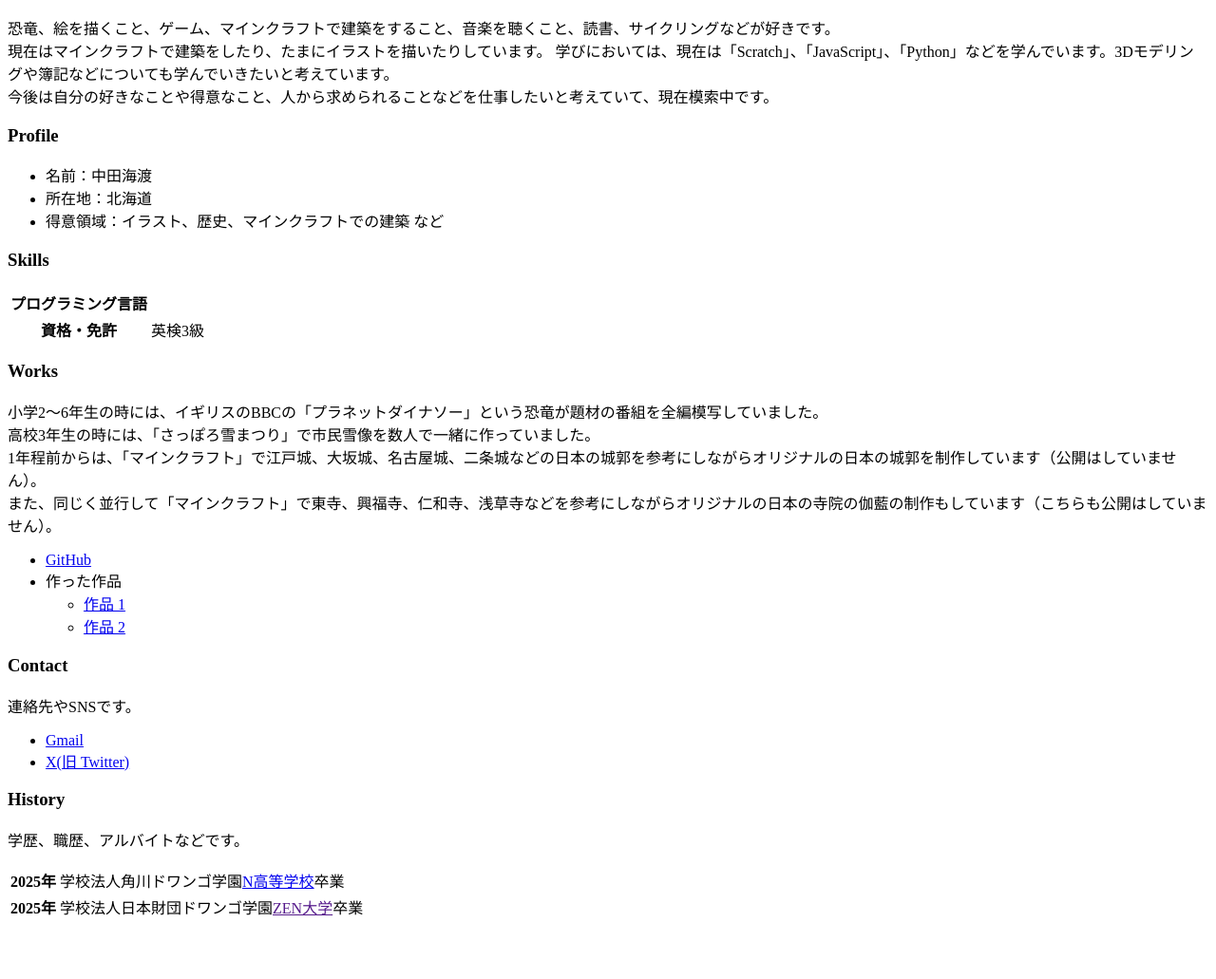
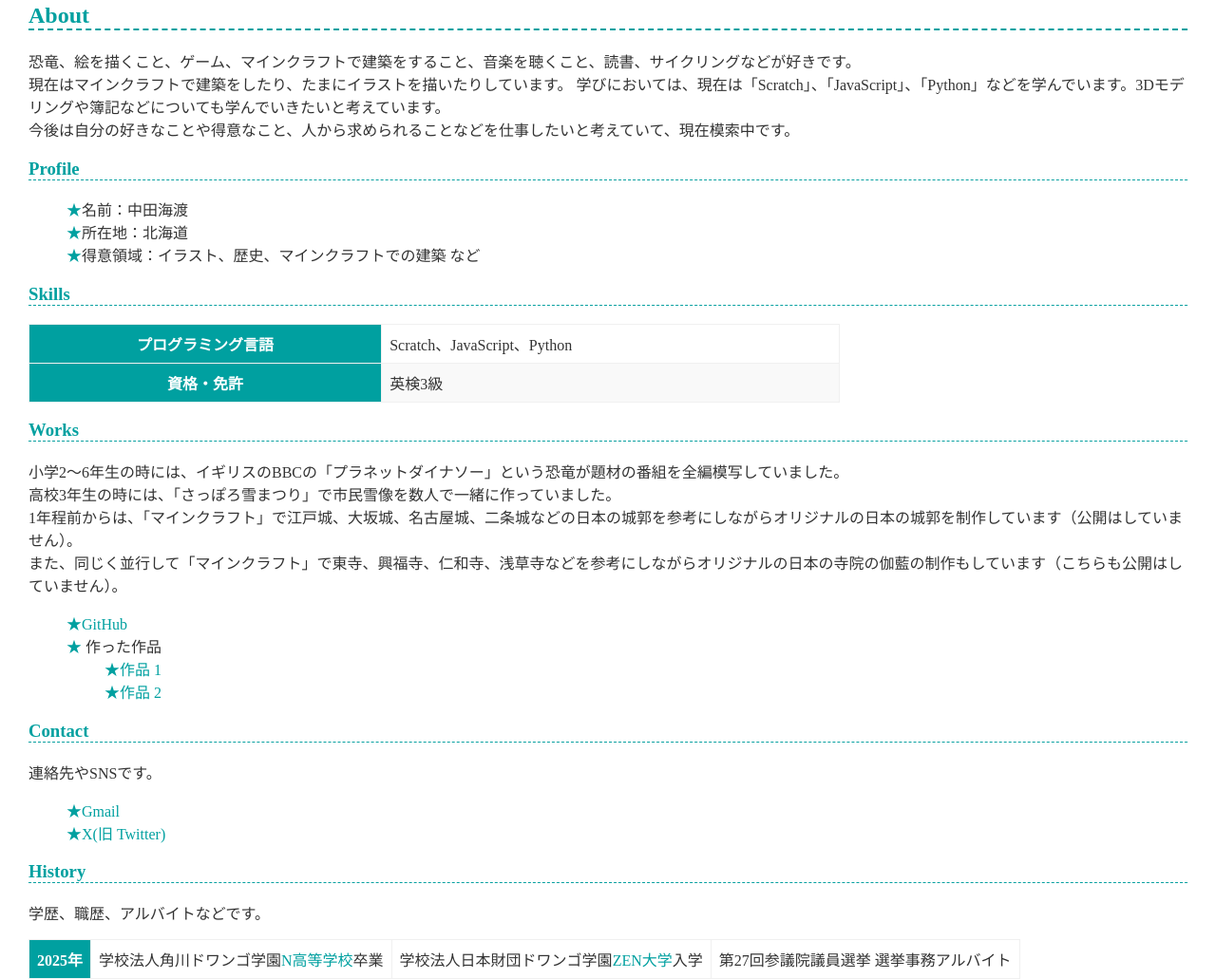
Before and after one commit to kaito-nakata-lab/kaito-nakata-lab.github.io, a plain HTML site: page index.html in a window 1280 px wide. Shown: the part 119-1150 px from the top of the page at 95% size. Before the commit the page ends 1097 px from the top, so only its background shows below. Drawn offline with Linux system fonts and the light colour scheme.

Commit message:
CSSファイルのリンクとポートフォリオに必要な情報を追加しました

```diff
--- a/index.html
+++ b/index.html
@@ -3,6 +3,7 @@
   <head>
     <meta charset="utf-8">
     <meta name="viewport" content="width=device-width, initial-scale=1">
+    <link href="style.css" rel="stylesheet">
     <title>海渡のポートフォリオ</title>
   </head>
   <body>
@@ -27,7 +28,7 @@
     <table>
       <tr>
         <th>プログラミング言語</th>
-        <td></td>
+        <td>Scratch、JavaScript、Python</td>
       </tr>
       <tr>
         <th>資格・免許</th>
@@ -66,10 +67,8 @@
       <tr>
         <th>2025年</th>
         <td>学校法人角川ドワンゴ学園<a href="https://nnn.ed.jp/">N高等学校</a>卒業</td>
-      </tr>
-      <tr>
-        <th>2025年</th>
-        <td>学校法人日本財団ドワンゴ学園<a href="">ZEN大学</a>卒業</td>
+        <td>学校法人日本財団ドワンゴ学園<a href="https://zen.ac.jp/">ZEN大学</a>入学</td>
+        <td>第27回参議院議員選挙 選挙事務アルバイト</td>
       </tr>
     </table>
   </body>
```
